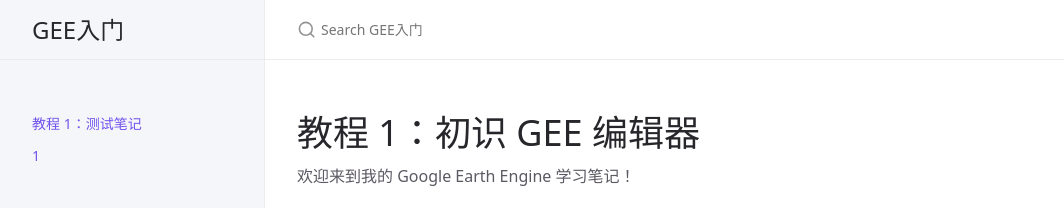
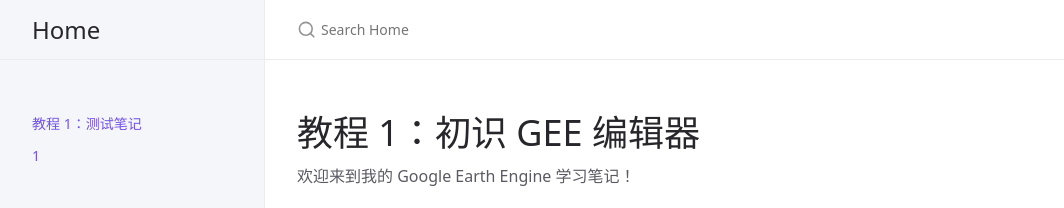
Before and after one commit to ptsch1979/gee, a Jekyll site: the page built from tutorial-1.md, in a window 1280 px wide. Shown: the top 208 px of the page, without its empty margins (107-1171 px from the left). Built offline with Jekyll 4.4.1, drawn with Linux system fonts in a browser that asks for light colours; cached includes are drawn as plain includes.

Commit message:
Update _config.yml

```diff
--- a/_config.yml
+++ b/_config.yml
@@ -1,4 +1,4 @@
-title: GEE入门
+title: Home
 description: 从零开始
 theme: just-the-docs
 url: https://ptsch1979.github.io/test_note
```
